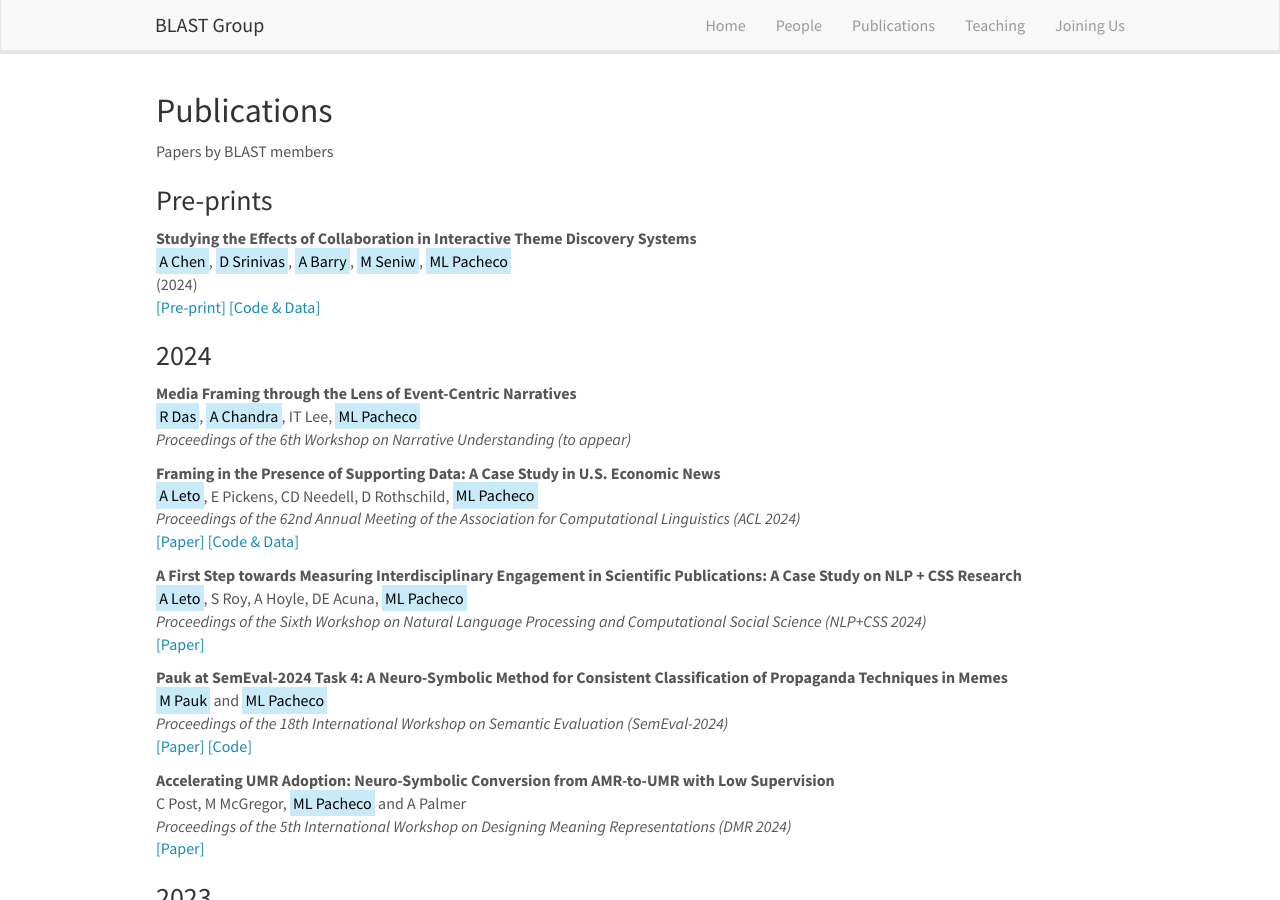
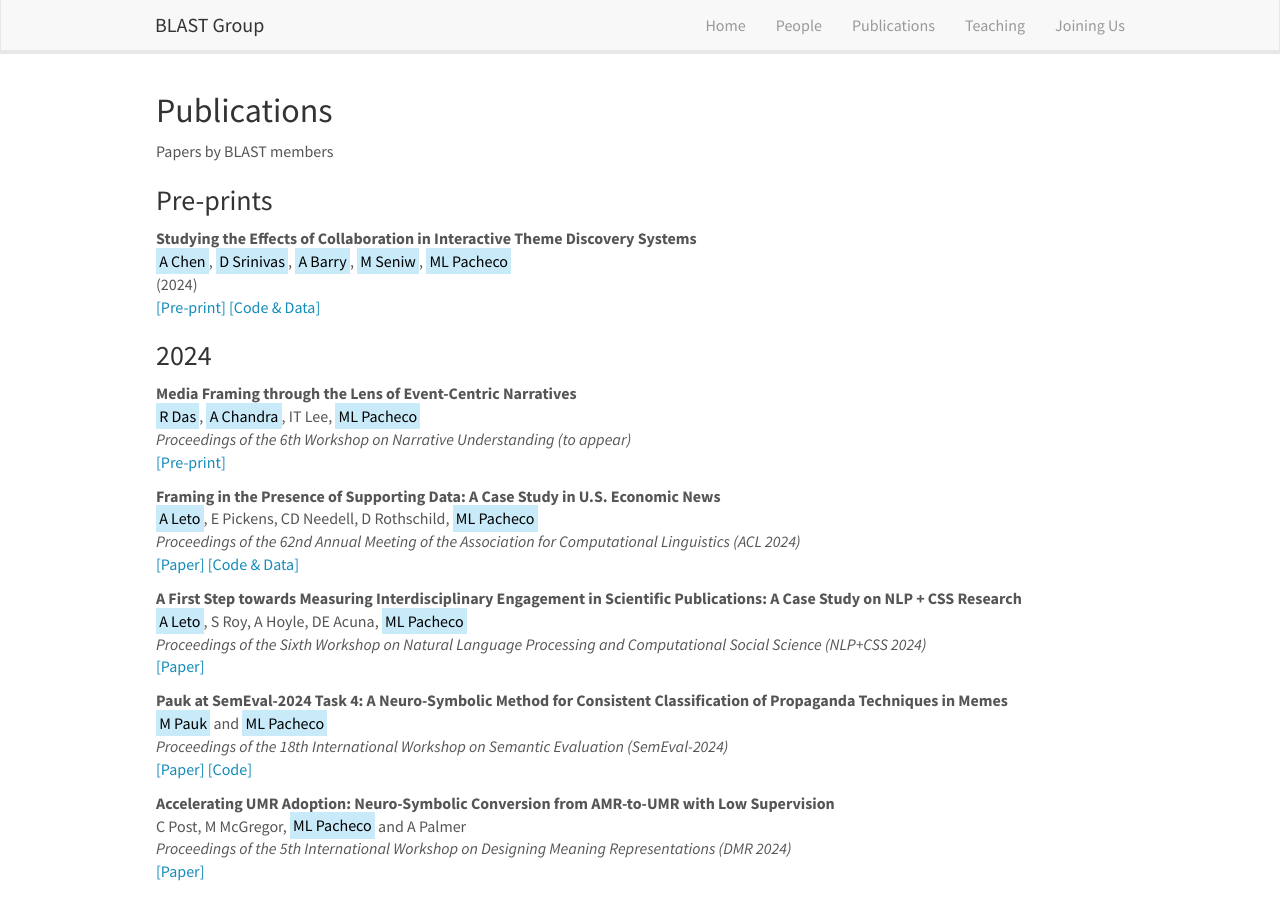
Before and after one commit to blast-cu/blast-cu.github.io, a Jekyll site: the page built from _pages/publications.md, in a window 1280 px wide and 900 px high. Built offline with Jekyll 4.4.1, drawn with Linux system fonts in a browser that asks for light colours; nearby versions of some CDN libraries.

Commit message:
Update publist_2024.yml

```diff
--- a/_data/publist_2024.yml
+++ b/_data/publist_2024.yml
@@ -2,6 +2,9 @@
   authors: <mark>R Das</mark>, <mark>A Chandra</mark>, IT Lee, <mark>ML Pacheco</mark>
   venue: "Proceedings of the 6th Workshop on Narrative Understanding (to appear)"
   highlight: 0
+  link:
+    url: https://arxiv.org/pdf/2410.03151
+    display: \[Pre-print\]
   year: 2024
 
 - title: "Framing in the Presence of Supporting Data: A Case Study in U.S. Economic News"
```
